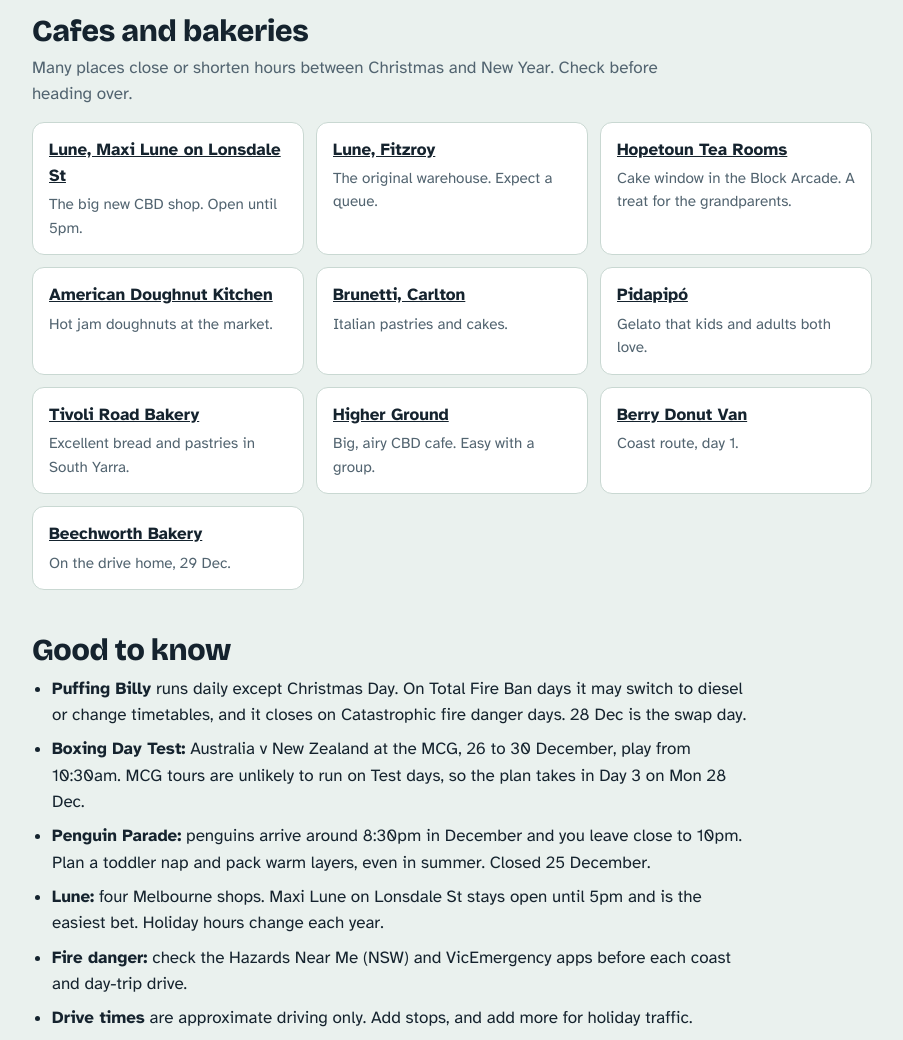
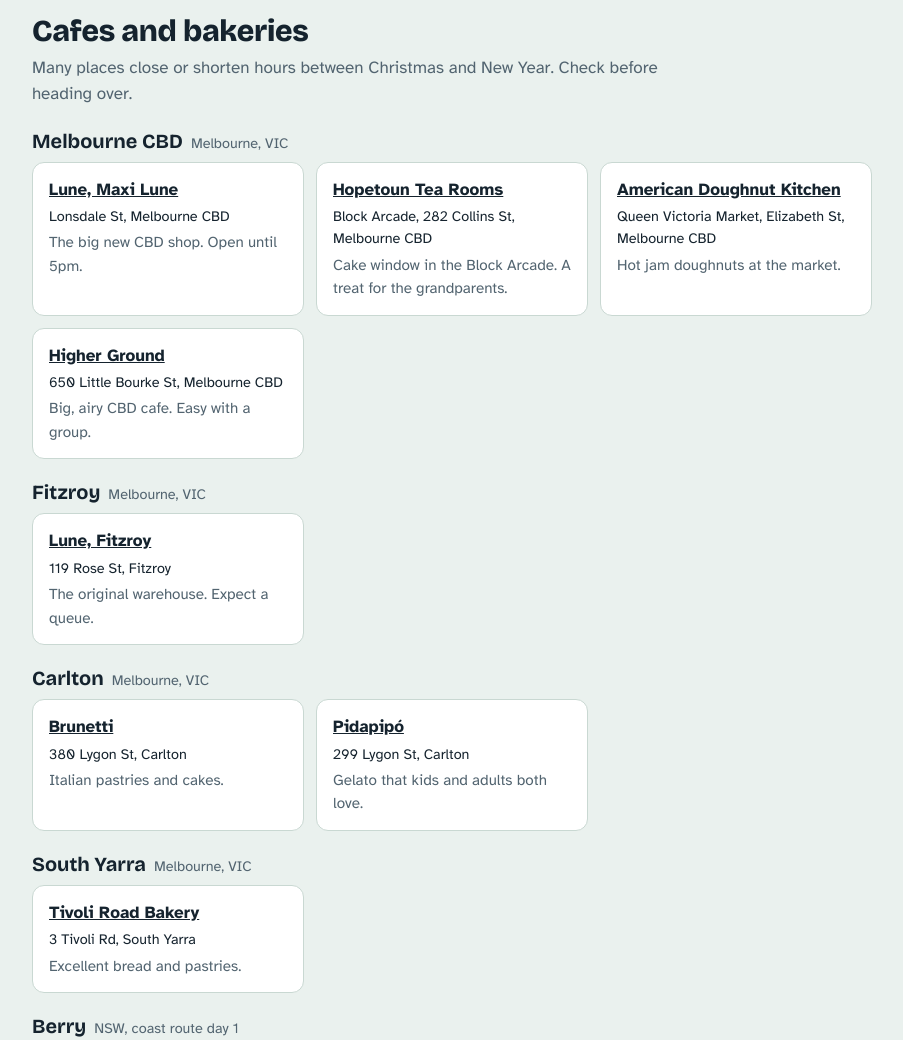
Before and after one commit to karthik-chejerla-hai/melbourne-trip-2026, a plain HTML site: page index.html in a window 1280 px wide. Shown: the part 8240-9280 px from the top of the page, without its empty margins (188-1091 px from the left). Drawn offline with nearby package versions, Linux system fonts and the light colour scheme.

Commit message:
Group cafes by town and add addresses
Co-Authored-By: Claude Sonnet 5.5 <noreply@anthropic.com>

```diff
--- a/index.html
+++ b/index.html
@@ -141,6 +141,9 @@ section.more > .wrap > p{color:var(--muted);margin:0 0 14px;max-width:60ch}
 .check input{width:20px;height:20px;margin-top:3px;accent-color:var(--euc);flex:none}
 .check input:checked + span{color:var(--muted);text-decoration:line-through}
 .check small{display:block;color:var(--muted);text-decoration:none}
+.town{font-size:1.25rem;font-weight:700;margin:22px 0 10px}
+.town small{font-family:"Atkinson Hyperlegible",system-ui,sans-serif;font-weight:400;font-size:.9rem;color:var(--muted);margin-left:8px}
+.eats .addr{color:var(--ink);font-size:.9rem;margin:2px 0 0}
 .eats{display:grid;grid-template-columns:repeat(auto-fill,minmax(240px,1fr));gap:12px;padding:0;margin:0;list-style:none}
 .eats li{background:var(--surface);border:1px solid var(--line);border-radius:12px;padding:14px 16px}
 .eats a{font-weight:700}
@@ -239,7 +242,7 @@ footer{color:var(--muted);font-size:.9rem;padding:36px 0 48px}
   <div class="wrap">
     <h2>Cafes and bakeries</h2>
     <p>Many places close or shorten hours between Christmas and New Year. Check before heading over.</p>
-    <ul class="eats" id="eats"></ul>
+    <div id="eats"></div>
   </div>
 </section>
 
@@ -419,17 +422,30 @@ const plans = {
  }
 };
 
+/* [name, map search, note, address or suburb] grouped by town */
 const eats = [
- ["Lune, Maxi Lune on Lonsdale St","Maxi Lune Lonsdale Street Melbourne","The big new CBD shop. Open until 5pm."],
- ["Lune, Fitzroy","Lune Croissanterie Fitzroy","The original warehouse. Expect a queue."],
- ["Hopetoun Tea Rooms","Hopetoun Tea Rooms Block Arcade","Cake window in the Block Arcade. A treat for the grandparents."],
- ["American Doughnut Kitchen","American Doughnut Kitchen Queen Victoria Market","Hot jam doughnuts at the market."],
- ["Brunetti, Carlton","Brunetti Lygon Street Carlton","Italian pastries and cakes."],
- ["Pidapipó","Pidapipo Lygon Street Carlton","Gelato that kids and adults both love."],
- ["Tivoli Road Bakery","Tivoli Road Bakery South Yarra","Excellent bread and pastries in South Yarra."],
- ["Higher Ground","Higher Ground Melbourne","Big, airy CBD cafe. Easy with a group."],
- ["Berry Donut Van","Berry Donut Van","Coast route, day 1."],
- ["Beechworth Bakery","Beechworth Bakery","On the drive home, 29 Dec."]
+ {town:"Melbourne CBD", sub:"Melbourne, VIC", items:[
+  ["Lune, Maxi Lune","Maxi Lune Lonsdale Street Melbourne","The big new CBD shop. Open until 5pm.","Lonsdale St, Melbourne CBD"],
+  ["Hopetoun Tea Rooms","Hopetoun Tea Rooms Block Arcade","Cake window in the Block Arcade. A treat for the grandparents.","Block Arcade, 282 Collins St, Melbourne CBD"],
+  ["American Doughnut Kitchen","American Doughnut Kitchen Queen Victoria Market","Hot jam doughnuts at the market.","Queen Victoria Market, Elizabeth St, Melbourne CBD"],
+  ["Higher Ground","Higher Ground Melbourne","Big, airy CBD cafe. Easy with a group.","650 Little Bourke St, Melbourne CBD"]
+ ]},
+ {town:"Fitzroy", sub:"Melbourne, VIC", items:[
+  ["Lune, Fitzroy","Lune Croissanterie Fitzroy","The original warehouse. Expect a queue.","119 Rose St, Fitzroy"]
+ ]},
+ {town:"Carlton", sub:"Melbourne, VIC", items:[
+  ["Brunetti","Brunetti Lygon Street Carlton","Italian pastries and cakes.","380 Lygon St, Carlton"],
+  ["Pidapipó","Pidapipo Lygon Street Carlton","Gelato that kids and adults both love.","299 Lygon St, Carlton"]
+ ]},
+ {town:"South Yarra", sub:"Melbourne, VIC", items:[
+  ["Tivoli Road Bakery","Tivoli Road Bakery South Yarra","Excellent bread and pastries.","3 Tivoli Rd, South Yarra"]
+ ]},
+ {town:"Berry", sub:"NSW, coast route day 1", items:[
+  ["Berry Donut Van","Berry Donut Van","The classic early lunch stop.","Queen St, Berry"]
+ ]},
+ {town:"Beechworth", sub:"VIC, drive home 29 Dec", items:[
+  ["Beechworth Bakery","Beechworth Bakery","Pies and vanilla slice.","Ford St, Beechworth"]
+ ]}
 ];
 
 const esc = s => s.replace(/&/g,"&amp;").replace(/</g,"&lt;");
@@ -507,8 +523,11 @@ function render(tab){
   document.querySelectorAll(".day").forEach(el => io.observe(el));
 }
 
-document.getElementById("eats").innerHTML = eats.map(([n,q,p]) =>
-  `<li><a href="${searchUrl(q)}" target="_blank" rel="noopener">${esc(n)}</a><p>${esc(p)}</p></li>`).join("");
+document.getElementById("eats").innerHTML = eats.map(g =>
+  `<h3 class="town">${esc(g.town)}<small>${esc(g.sub)}</small></h3><ul class="eats">` +
+  g.items.map(([n,q,p,a]) =>
+    `<li><a href="${searchUrl(q)}" target="_blank" rel="noopener">${esc(n)}</a><p class="addr">${esc(a)}</p><p>${esc(p)}</p></li>`).join("") +
+  `</ul>`).join("");
 
 const tabFromHash = () => location.hash.slice(1).startsWith("hume") ? "hume" : "coast";
 function syncFromHash(){
```
